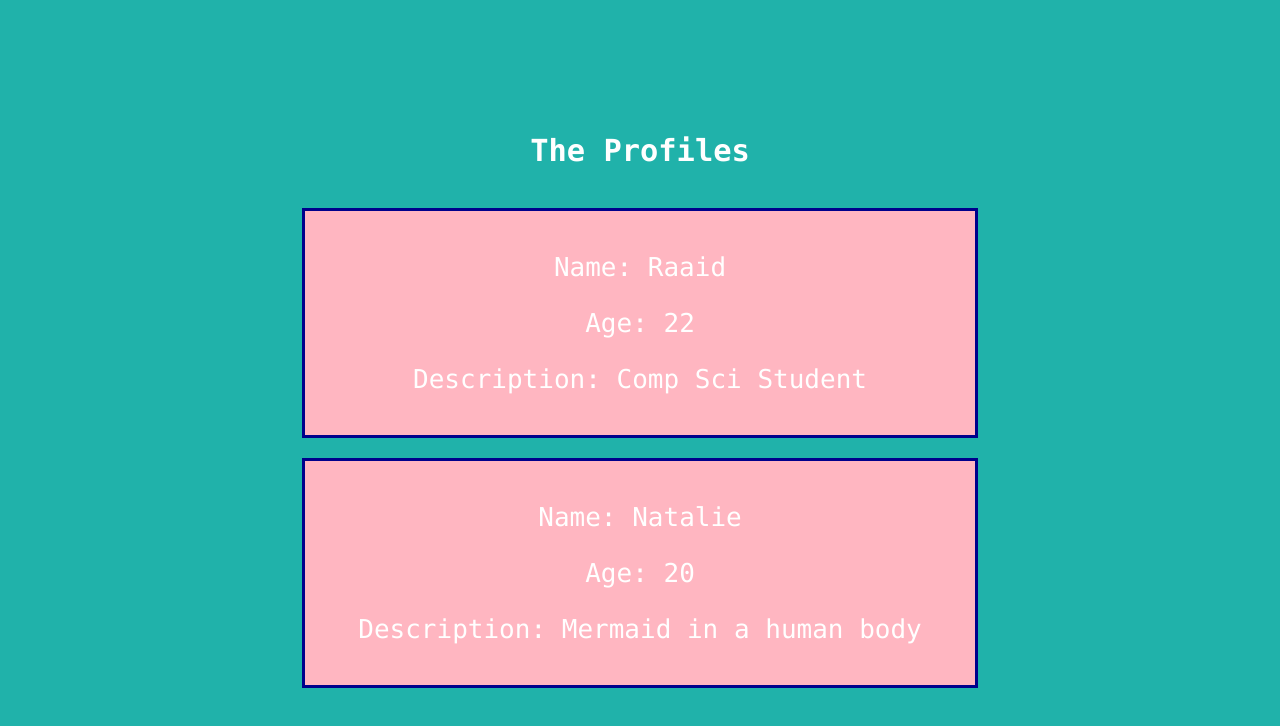
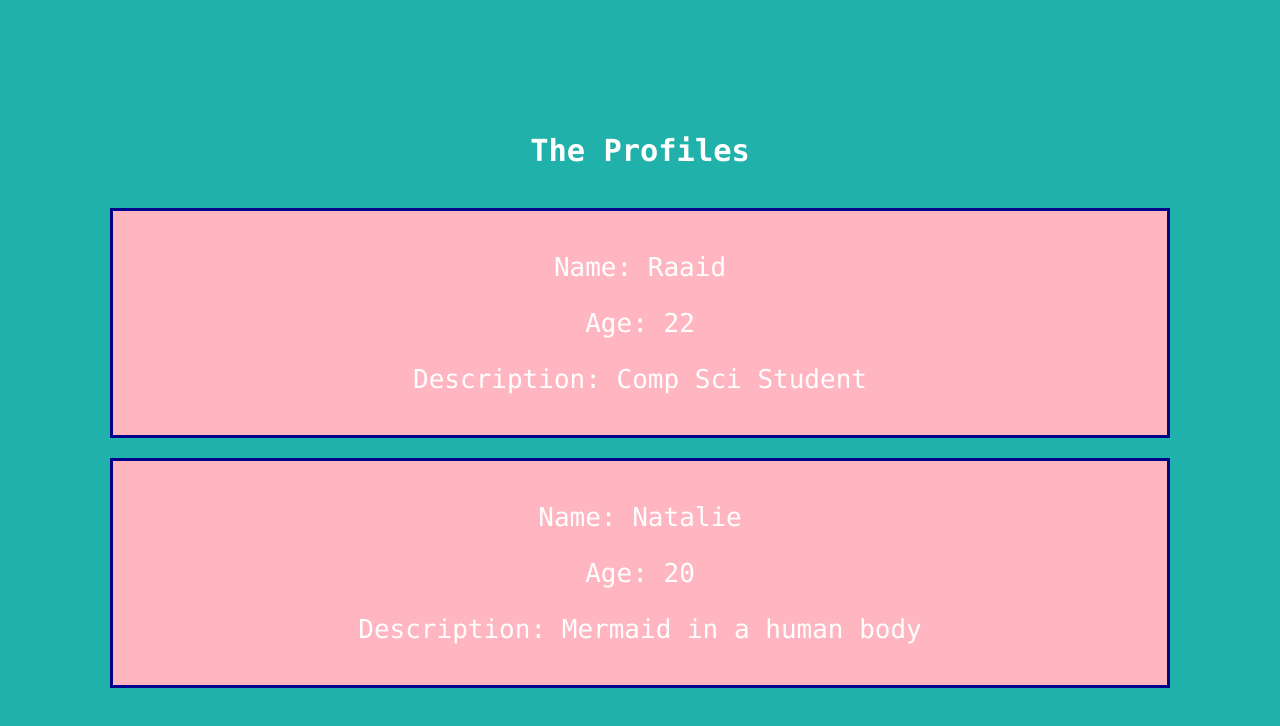
Before and after one commit to raaidsm/EcommerceSite, a React (Create React App) app: page / in a window 1280 px wide. Shown: the top 726 px of the page. Built offline with nearby package versions, Linux system fonts and the light colour scheme.

Commit message:
Fix issue where profile width was determined by viewheight

```diff
--- a/src/components/Profile.css
+++ b/src/components/Profile.css
@@ -1,6 +1,6 @@
 .profile {
     background-color: lightpink;
-    width: 80vh;
+    width: 80vw;
     height: auto;
     border-color: darkblue;
     border-style:  solid;
```
